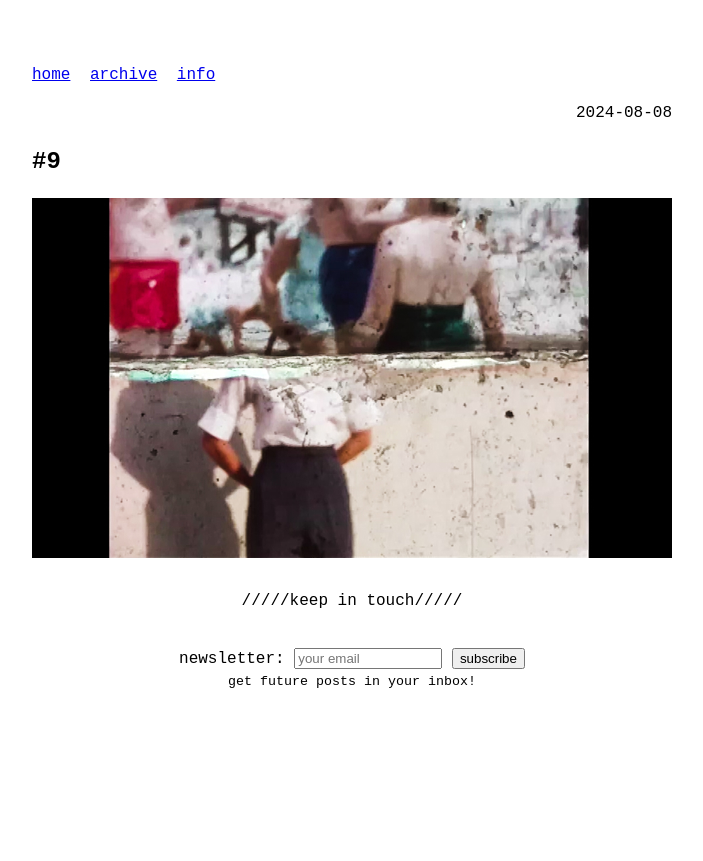
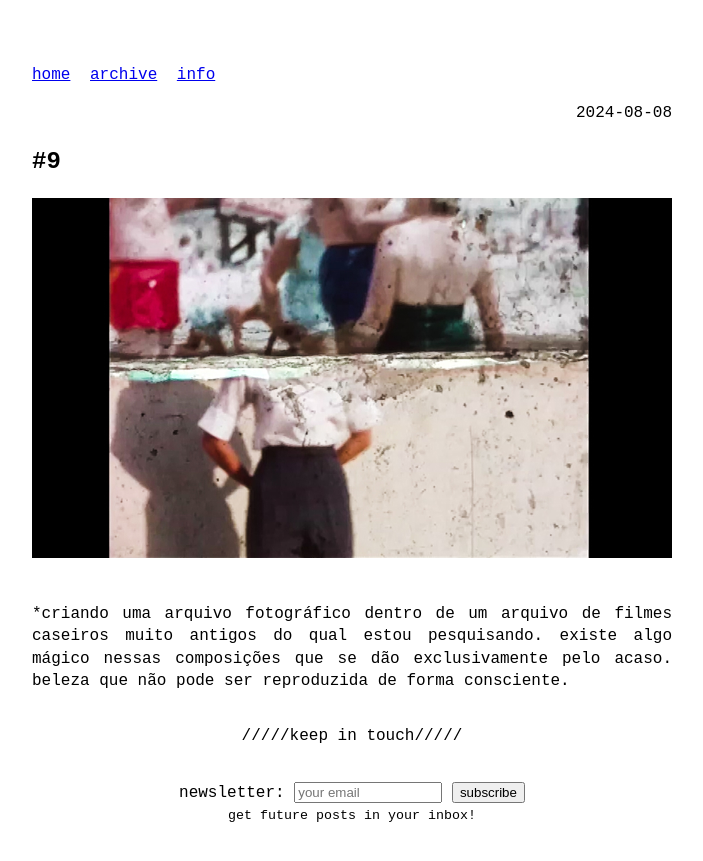
Before and after one commit to odaniloluna/odaniloluna.github.io, a Jekyll site: the page built from _posts/2024-08-08-#9.md, in a window 1280 px wide. Shown: the top 861 px of the page, without its empty margins (288-991 px from the left). Built offline with Jekyll 4.4.1, drawn with Linux system fonts in a browser that asks for light colours.

Commit message:
Update 2024-08-08-#9.md

```diff
--- a/_posts/2024-08-08-#9.md
+++ b/_posts/2024-08-08-#9.md
@@ -6,3 +6,6 @@ slug: #9
 
 <p class="description" style="text-align: justify;">
 <img src="/assets/ODE-AO-ERRO.jpg" />
+<br>
+<br>
+*criando uma arquivo fotográfico dentro de um arquivo de filmes caseiros muito antigos do qual estou pesquisando. existe algo mágico nessas composições que se dão exclusivamente pelo acaso. beleza que não pode ser reproduzida de forma consciente.
```
